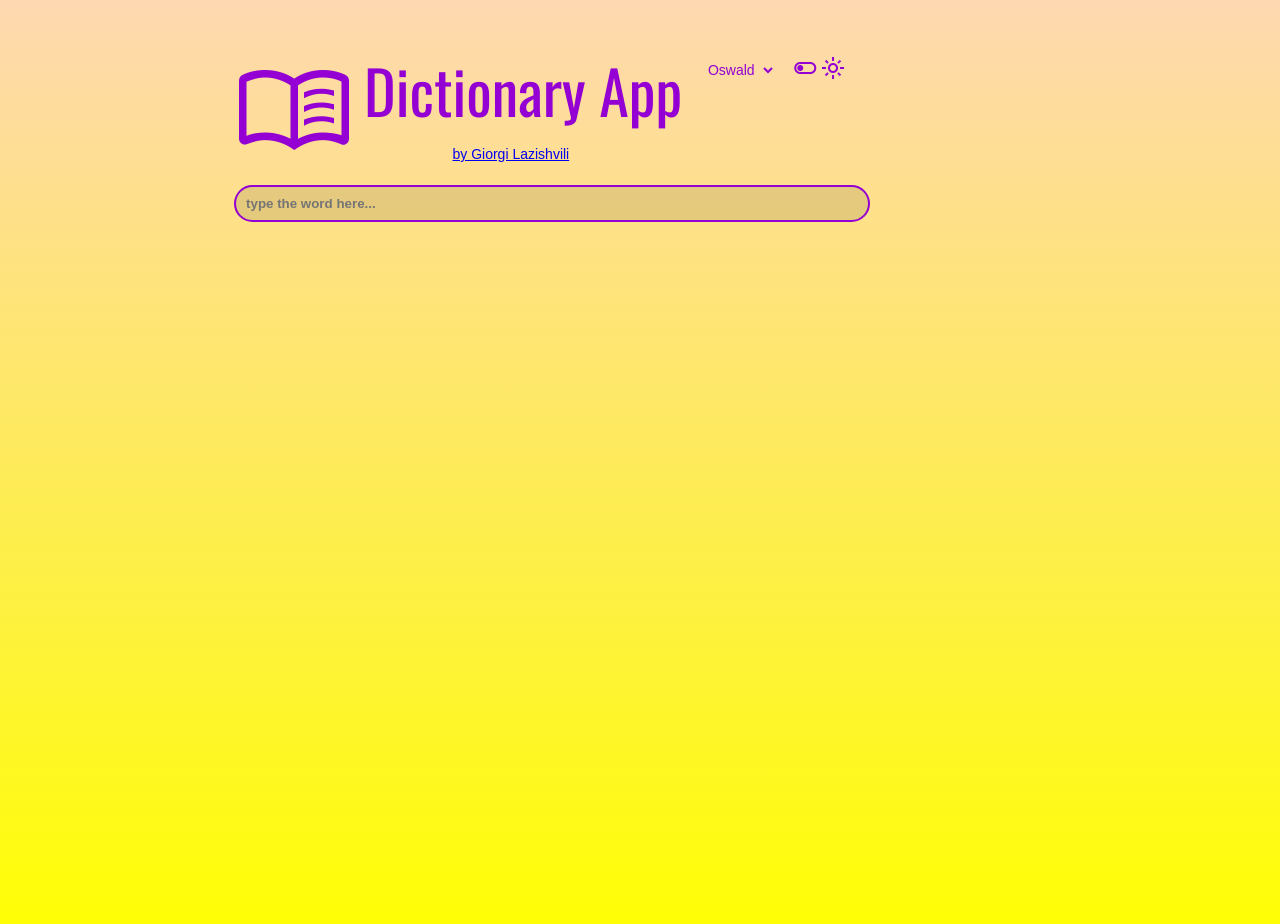
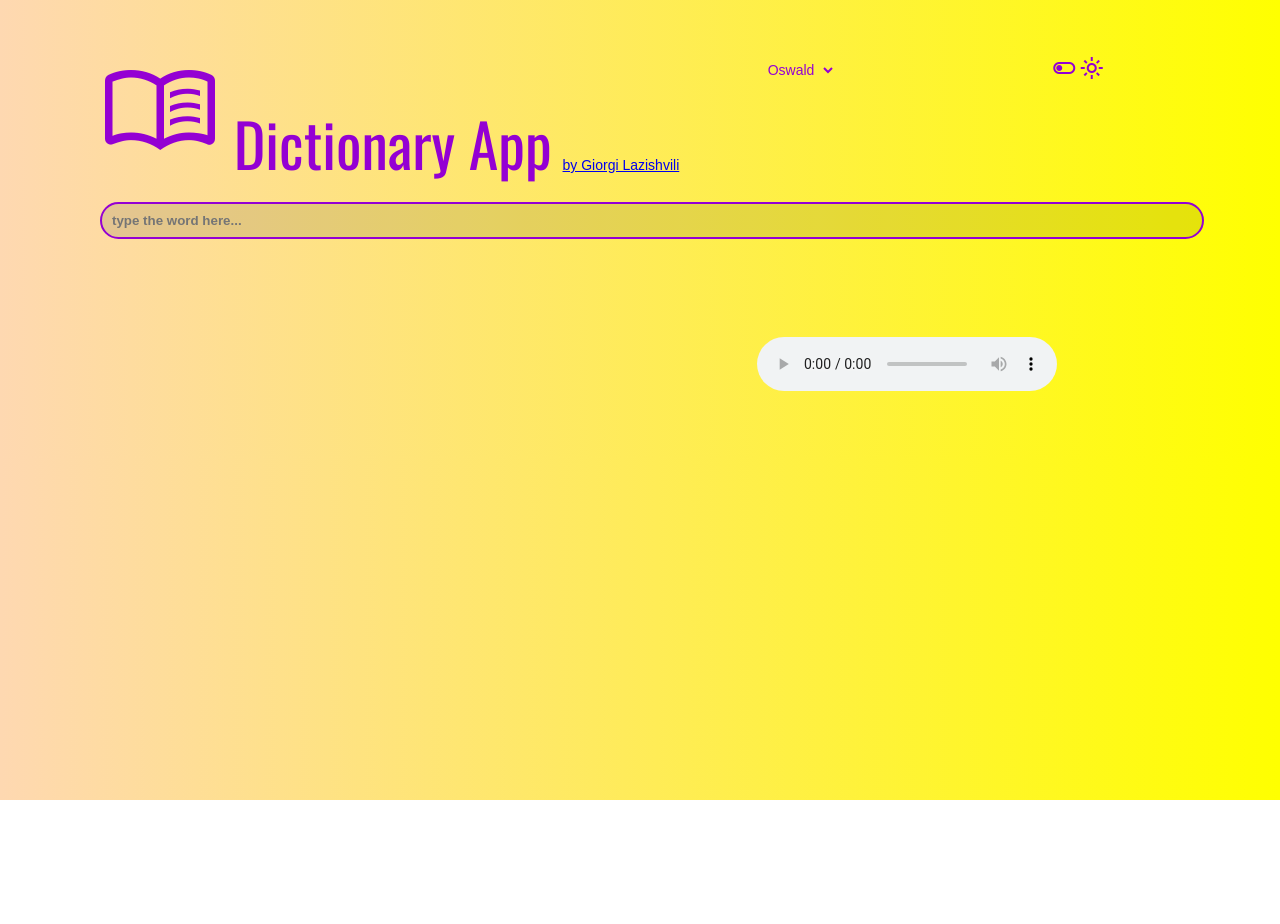
Before and after one commit to GiorgiiLazi/Dictionary-app, a plain HTML site: page public/index.html in a window 1280 px wide. After the commit the page ends 800 px from the top, so only its background shows below. Drawn offline with nearby package versions, Linux system fonts and the light colour scheme; a web font is replaced by a local one.

Commit message:
solved grid expanding and changed some css gradient

```diff
--- a/public/index.html
+++ b/public/index.html
@@ -67,21 +67,21 @@
             <input type="text" name="" id="search" placeholder="type the word here..." required>
         </form>
 
-            <div class="wrapper off">
+        <div class="wrapper off">
                 <div class="bold">
                     Bullettrain
                 </div>
                 <div class="transcript">
                 bullettrain
                 </div>
-            </div>
+        </div>
 
 
-        <div class="audio off">
-            <span class="material-symbols-outlined">
+        <audio class="audio" controls>
+            <!-- <span class="material-symbols-outlined">
                 play_circle
-                </span>
-        </div>
+                </span> -->
+        </audio>
 
         <div class="noun off">
             <div>noun</div>
--- a/public/styles.css
+++ b/public/styles.css
@@ -1,10 +1,10 @@
 body{
-    height: 900px;
+    height:auto;
     margin: 0;
     padding: 0;
     font-size:16px;
     color:darkviolet;
-    background-image: linear-gradient(#FED8B1, yellow);
+    background-image: linear-gradient(to right,#FED8B1, yellow);
     font-family: 'Oswald', sans-serif;
 }
 .dark-theme{
@@ -12,34 +12,23 @@ body{
     color: orangered;
 }
 .container{
-    display: flex;
-    justify-content: center;
-    align-self: center;
-    width: 90%;
-    max-width: 1080px;
     margin-top: 50px;
+    margin-left: 100px;
+    margin-right: 100px;;
     display: grid;
-    /* grid-template-columns: repeat(5, 1fr); */
-    grid-template-columns: repeat(5, auto);
-    grid-auto-rows:minmax(120px, auto);
+    grid-template-columns: repeat(5, 1fr);
+    grid-auto-rows: minmax(120px, auto);
     gap: 15px;
 }
 .book-icon{
     grid-column: 1/4;
-    display: flex;
-    /* flex-direction: column; */
-    justify-content: end;
-    align-items:start;
 }
 .book-icon .material-symbols-outlined {
     font-size: 120px;
-    /* color: orangered; */
 }
 .book-icon span{
     text-decoration: none;
     display: inline-block;
-    display: flex;
-    flex-direction: column;
 }
 #right-panel{
     text-align: center;
@@ -59,15 +48,9 @@ body{
     margin-left: 10px;
     margin-top: -5px;
     font-size: 60px;
-    /* color: orangered; */
 }
 .book-icon span #author{
-    /* color:orangered; */
-    margin-top: 5px;
-    align-self: center;
-    width:40%;
     font-family:fantasy;
-    /* font-family: 'Cedarville Cursive', cursive; */
     font-size: 14px;
     border: 2px rgba(0,0,0,0) solid;
     padding: 5px;
@@ -82,11 +65,7 @@ body{
     grid-column: 4/5;
     width: 80px;
     height: 30px;
-    display: flex;
-    justify-self: end;
-    align-self:start;
     background: rgba(0,0,0,0);
-    /* color:orangered; */
     border-color: rgba(0,0,0,0);
     text-align:center;
     outline: none;
@@ -94,7 +73,6 @@ body{
 .right-panel .material-symbols-outlined{
     font-size: 30px;
     margin-top: 5px;
-    /* color: orangered; */
 }
 form{
     grid-column: 1/-1;
@@ -113,7 +91,7 @@ form #search{
 }
 .wrapper{
     grid-row: 3;
-    grid-column: 1 / 5;
+    grid-column: 1 / 4;
 
 }
 .bold{
@@ -121,8 +99,11 @@ form #search{
     letter-spacing: 0.2em;
 }
 .wrapper .transcript{
-    /* color:orangered; */
     font-size: 2em;
+}
+.audio{
+    grid-column: 4/ -1;
+    grid-row:3
 }
 .audio .material-symbols-outlined{
     font-size: 80px;
@@ -151,21 +132,6 @@ form #search{
     font-size: 0.8;
     font-weight: normal;
 }
-/* .sinonym{
-    grid-row:6
-} */
-/* .verb{
-    grid-row: 6;
-    grid-column: 1/-1;
-    font-weight: bolder;
-} */
-/* .verb-meaning{
-    font-size: 3em;
-}
-.verb-meaning >*{
-    font-size: 14px;
-    font-weight: normal;
-} */
 .source{
     grid-row: 6;
     grid-column: 1/-1;
```
Also changed, not shown: 1 other file.
